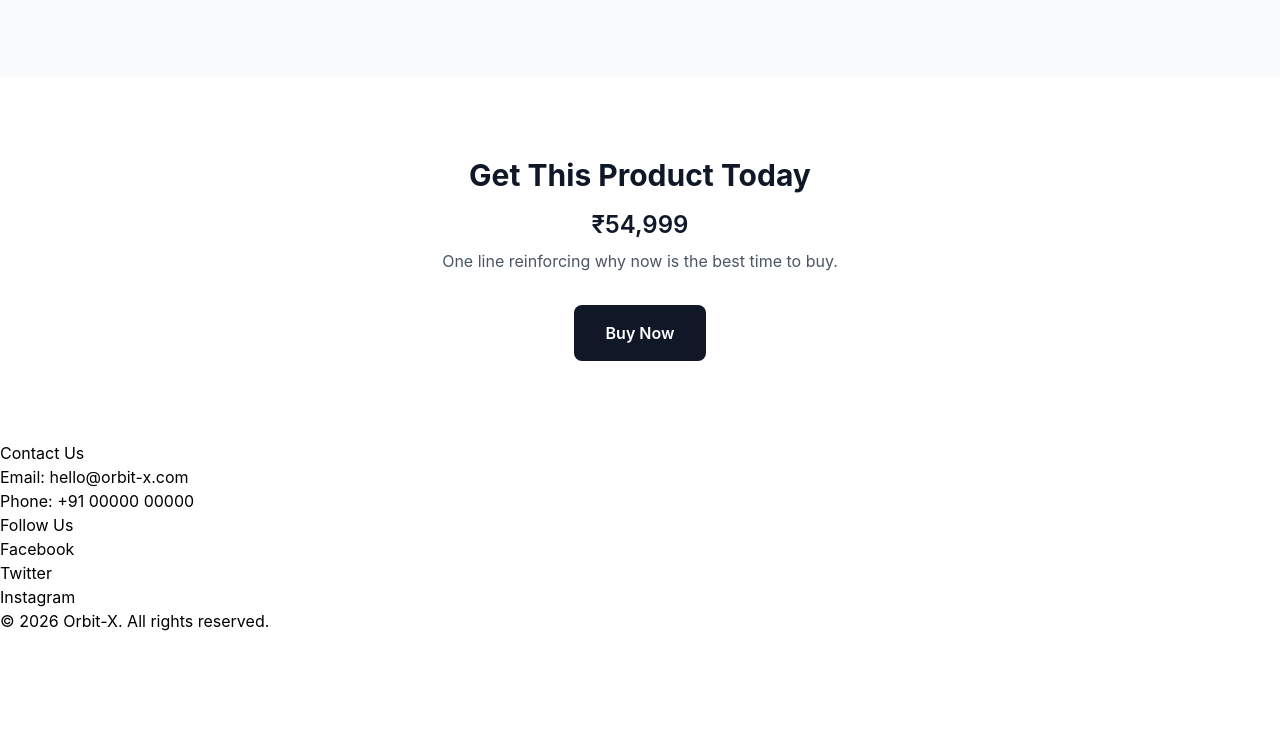
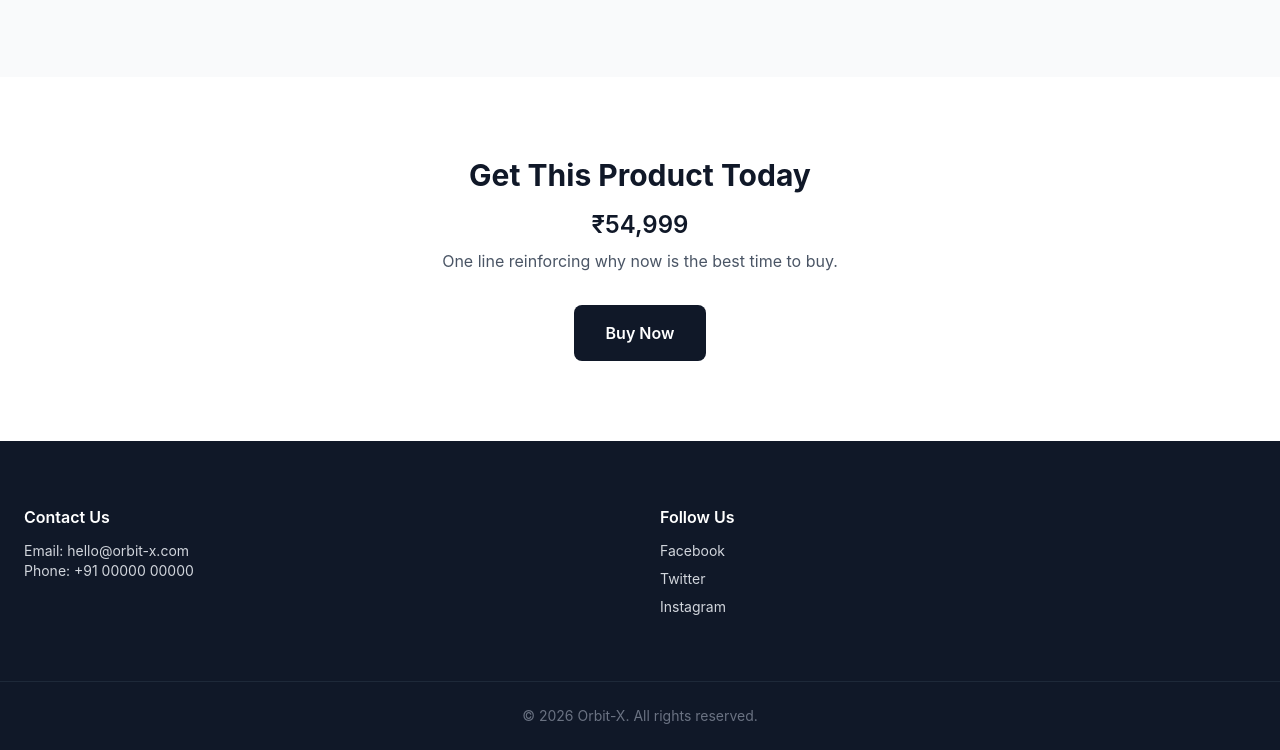
Before and after one commit to NEWTea5/Product-Landing-Page-mini-project, a website: page index.html in a window 1280 px wide. Shown: the part 2312-3062 px from the top of the page. Before the commit the page ends 2945 px from the top, so only its background shows below. Drawn offline with Linux system fonts and the light colour scheme.

Commit message:
add styling for footer

```diff
--- a/index.html
+++ b/index.html
@@ -118,25 +118,31 @@
             <p class="text-gray-600 mb-8">One line reinforcing why now is the best time to buy.</p>
             <a href="#" class="inline-block bg-gray-900 hover:bg-gray-700 text-white font-semibold px-8 py-4 rounded-lg transition">Buy Now</a>
         </section>
-        <footer>
+        <footer class="bg-gray-900 text-gray-300">
+            <div class="max-w-7xl mx-auto px-6 py-16 grid grid-cols-1 sm:grid-cols-2 gap-10">
+
                 <div>
-                <h3>Contact Us</h3>
-                <p>Email: hello@orbit-x.com</p>
-                <p>Phone: +91 00000 00000</p>
+                    <h3 class="text-white font-semibold mb-3">Contact Us</h3>
+                    <p class="text-sm">Email: hello@orbit-x.com</p>
+                    <p class="text-sm">Phone: +91 00000 00000</p>
                 </div>
+
                 <div>
-                <h3>Follow Us</h3>
-                <ul>
-                    <li><a href="#">Facebook</a></li>
-                    <li><a href="#">Twitter</a></li>
-                    <li><a href="#">Instagram</a></li>
+                    <h3 class="text-white font-semibold mb-3">Follow Us</h3>
+                    <ul class="space-y-2 text-sm">
+                        <li><a href="#" class="hover:text-white">Facebook</a></li>
+                        <li><a href="#" class="hover:text-white">Twitter</a></li>
+                        <li><a href="#" class="hover:text-white">Instagram</a></li>
                     </ul>
                 </div>
 
-            <div>
+            </div>
+            <div class="border-t border-gray-800">
+                <div class="max-w-7xl mx-auto px-6 py-6 text-sm text-gray-500 text-center">
                     <p>&copy; 2026 Orbit-X. All rights reserved.</p>
                 </div>
 
+            </div>
         </footer>
 
 </body>
```
Also changed, not shown: output.css. Lines whose indentation alone changed are shown as unchanged.
